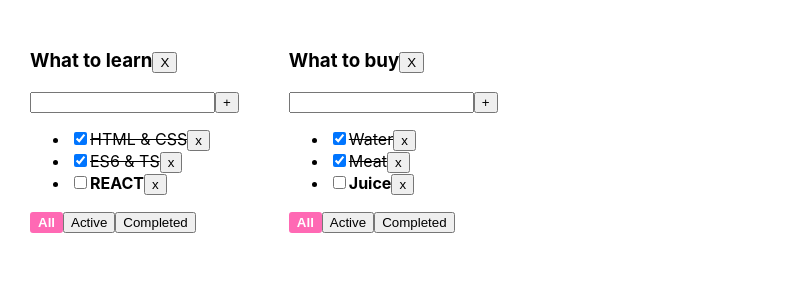
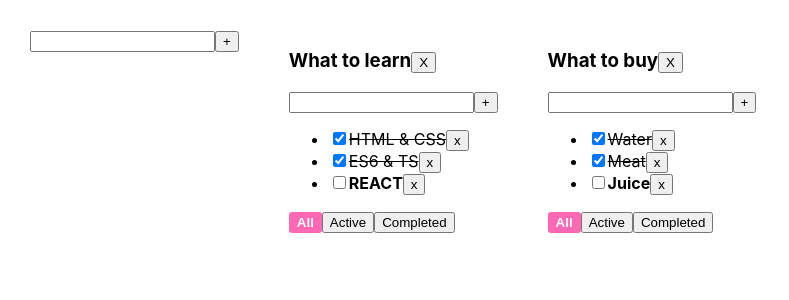
Before and after one commit to EgorZhuk/todolist-ts, a React (Create React App) app: page / in a window 1280 px wide. Shown: the top 300 px of the page, without its empty margins (0-789 px from the left). Built offline with nearby package versions, Linux system fonts and the light colour scheme.

Commit message:
Lesson 6

```diff
--- /dev/null
+++ b/src/AddItemForm.tsx
@@ -0,0 +1,44 @@
+import React, {ChangeEvent, FC, KeyboardEvent, useState} from 'react';
+
+type AddItemFormType = {
+  addItem: (title: string)=>void
+}
+
+export const AddItemForm: FC<AddItemFormType> = (props) => {
+
+  const [title, setTitle] = useState<string>("")
+  const [error, setError] = useState<boolean>(false)
+
+  const onChangeSetLocalTitleHandler = (e: ChangeEvent<HTMLInputElement>) => {
+    error && setError(false)
+    setTitle(e.currentTarget.value)
+  }
+  const onClickAddItemToTodoListHandler = () => {
+    const trimmedTitle = title.trim()
+    if(trimmedTitle){
+      props.addItem(trimmedTitle)
+    } else {
+      setError(true)
+    }
+    setTitle("")
+  }
+  const onKeyDownAddItemToTodoListHandler = (e: KeyboardEvent<HTMLInputElement>) => e.key === "Enter" && onClickAddItemToTodoListHandler()
+
+
+  const errorMessageStyles = {color: "hotpink", marginTop: "0", marginBottom: "0"}
+  const errorMessage = error && <p style={errorMessageStyles}>Please, enter item title</p>
+  const errorInputClasses = error ? "inputError" : undefined
+
+  return (
+    <div>
+      <input
+        value={title}
+        onChange={onChangeSetLocalTitleHandler}
+        onKeyDown={onKeyDownAddItemToTodoListHandler}
+        className={errorInputClasses}
+      />
+      <button onClick={onClickAddItemToTodoListHandler}>+</button>
+      {errorMessage}
+    </div>
+  );
+};
--- a/src/App.tsx
+++ b/src/App.tsx
@@ -2,7 +2,7 @@ import React, { useState} from 'react';
 import './App.css';
 import TodoList, {TaskType} from "./TodoList";
 import {v1} from "uuid";
-// import todoList from './TodoList';
+import {AddItemForm} from './AddItemForm';
 
 // Create
 // Read (pagination, filtration, sorting)
@@ -49,37 +49,34 @@ function App() {
   const [filter, setFilter] = useState<FilterValuesType>("all")
 
   const removeTask = (taskId: string, todoListId: string) => {
-      // const tasksForUpdate = tasks[todoListId]
-      // const updatedTasks = tasksForUpdate.filter(t => t.id !== taskId)
-      // const copyTasks = {...tasks}
-      // copyTasks[todoListId]=updatedTasks
-      // setTasks(copyTasks) // асинхронно, 5-10 ms
-
     setTasks({...tasks, [todoListId]:tasks[todoListId].filter(t=>t.id!==taskId)})
   }
+
   const changeTodoListFilter = (filter: FilterValuesType, todoListId: string) => {
         setTodoList(todoLists.map(t=>t.id===todoListId ? {...t, filter: filter}: t))
   }
+
+  const changeTodoListTitle = (title: string, todoListId: string) => {
+    setTodoList(todoLists.map(t=>t.id===todoListId ? {...t, title: title}: t))
+  }
+
   const addTask = (title: string, todoListId: string) => {
     const newTask: TaskType = {
             id: v1(),
             title: title,
             isDone: false
     }
-      // const tasksForUpdate = tasks[todoListId]
-      // const updatedTasks = [newTask, ...tasksForUpdate]
-      // const copyTasks = {...tasks}
-      // copyTasks[todoListId]=updatedTasks
-      // setTasks(copyTasks)
-
     setTasks({...tasks, [todoListId]:[newTask, ...tasks[todoListId]]})
   }
 
+  const changeTaskTitle = (taskId: string, title: string, todoListId: string)=>{
+    setTasks({...tasks, [todoListId]:tasks[todoListId].map(t=>t.id===taskId?{...t, title: title}: t)})
+  }
+
+
+
   const changeTaskStatus = (taskId: string, isDone: boolean, todoListId: string) => {
         setTasks({...tasks, [todoListId]:tasks[todoListId].map(t=>t.id===taskId?{...t, isDone: isDone}: t)})
-
-
-        // setTasks(tasks.map(t => t.id === taskId ? {...t, isDone: isDone}: t))
   }
 
   const removeTodoList = (todoListId: string)=>{
@@ -87,6 +84,17 @@ function App() {
       const copyTasks = {...tasks}
       delete copyTasks[todoListId]
       setTasks(copyTasks)
+  }
+
+  const addTodoList =(title: string)=>{
+    const newTodolistId=v1()
+    const newTodoList: TodoListType = {
+      id:newTodolistId,
+      title: title,
+      filter: 'all'
+    }
+    setTodoList([...todoLists, newTodoList])
+    setTasks({...tasks,[newTodolistId]:[]})
   }
 
     //UI
@@ -117,12 +125,15 @@ function App() {
           removeTodoList={removeTodoList}
           changeTaskStatus={changeTaskStatus}
           changeTodoListFilter={changeTodoListFilter}
+          changeTaskTitle={changeTaskTitle}
+          changeTodoListTitle={changeTodoListTitle}
         />
       )
   })
 
     return (
         <div className="App">
+          <AddItemForm addItem={addTodoList}/>
           {todoListsItems}
         </div>
     );
--- /dev/null
+++ b/src/EditableSpan.tsx
@@ -0,0 +1,47 @@
+import React, {ChangeEvent, KeyboardEvent, FC, useState} from 'react';
+
+type EditableSpanPropsType={
+  title: string
+  classes: string
+  changeTitle: (title: string)=>void
+}
+
+export const EditableSpan: FC<EditableSpanPropsType> = (props) => {
+  const [editMode, setEditMode]=useState<boolean>(false)
+  const [title, setTitle] = useState<string>(props.title)
+
+  const onChangeSetLocalTitleHandler = (e: ChangeEvent<HTMLInputElement>) => {
+    setTitle(e.currentTarget.value)
+  }
+
+  const onKeyDownSetTitle = (e: KeyboardEvent<HTMLInputElement>)=>{
+    e.key==='Enter' && offEditMode()
+  }
+
+  const onEditMode = ()=>{
+    setEditMode(true)
+  }
+
+  const offEditMode = ()=>{
+    props.changeTitle(title)
+    setEditMode(false)
+  }
+
+  return (
+    editMode
+      ? <input
+          value={title}
+          autoFocus={true}
+          onBlur={offEditMode}
+          onChange={onChangeSetLocalTitleHandler}
+          onKeyDown={onKeyDownSetTitle}
+        />
+
+      : <span
+          onDoubleClick={onEditMode}
+          className={props.classes}>
+        {props.title}
+       </span>
+
+  );
+};
--- a/src/Todolist.tsx
+++ b/src/Todolist.tsx
@@ -1,5 +1,7 @@
-import React, {ChangeEvent, useState, KeyboardEvent} from 'react';
+import React, {ChangeEvent} from 'react';
 import {FilterValuesType} from "./App";
+import {AddItemForm} from './AddItemForm';
+import {EditableSpan} from './EditableSpan';
 // title - заголовок
 // tasks - список задач
 
@@ -13,7 +15,9 @@ type TodoListPropsType = {
     removeTask: (taskId: string, todoListId: string) => void
     addTask: (title: string, todoListId: string) => void
     changeTodoListFilter: (filter: FilterValuesType, todoListId: string) => void
+    changeTodoListTitle: (title: string, todoListId: string) => void
     changeTaskStatus: (taskId: string, isDone: boolean, todoListId: string) => void
+    changeTaskTitle: (taskId: string, title: string, todoListId: string)=> void
 }
 
 export type TaskType = {
@@ -23,13 +27,16 @@ export type TaskType = {
 }
 
 const TodoList = (props: TodoListPropsType) => {
-    const [title, setTitle] = useState<string>("")
-    const [error, setError] = useState<boolean>(false)
+
     const tasksItems = props.tasks.length
         ? props.tasks.map((task: TaskType) => {
             const onClickRemoveTaskHandler = () => props.removeTask(task.id, props.todoListId)
             const onChangeSetTaskStatus = (e: ChangeEvent<HTMLInputElement>) => props.changeTaskStatus(task.id, e.currentTarget.checked, props.todoListId)
-            const isDoneClasses = task.isDone ? "isDone" : "notIsDone"
+            const onChangeSetTaskTitle = (title: string)=>{
+              props.changeTaskTitle(task.id, title, props.todoListId)
+            }
+
+        const isDoneClasses = task.isDone ? "isDone" : "notIsDone"
             return (
                 <li key={task.id}>
                     <input
@@ -37,52 +44,38 @@ const TodoList = (props: TodoListPropsType) => {
                         checked={task.isDone}
                         onChange={onChangeSetTaskStatus}
                     />
-                    <span className={isDoneClasses}>{task.title}</span>
+                    <EditableSpan
+                      classes={isDoneClasses}
+                      title={task.title}
+                      changeTitle={onChangeSetTaskTitle}
+                    />
                     <button onClick={onClickRemoveTaskHandler}>x</button>
                 </li>
             )
         })
         : <span>Tasks list is empty</span>
 
-    const onClickAddTaskToTodoListHandler = () => {
-        const trimmedTitle = title.trim()
-        if(trimmedTitle){
-            props.addTask(trimmedTitle, props.todoListId)
-        } else {
-            setError(true)
-        }
-        setTitle("")
-    }
-    const onChangeSetLocalTitleHandler = (e: ChangeEvent<HTMLInputElement>) => {
-        error && setError(false)
-        setTitle(e.currentTarget.value)
-    }
-    const onKeyDownAddTaskToTodoListHandler = (e: KeyboardEvent<HTMLInputElement>) => e.key === "Enter" && onClickAddTaskToTodoListHandler()
+    const addTask= (title:string) => props.addTask(title, props.todoListId)
 
-    const errorMessageStyles = {color: "hotpink", marginTop: "0", marginBottom: "0"}
     const getOnClickSetFilterHandler = (filter: FilterValuesType) => () => props.changeTodoListFilter(filter, props.todoListId)
 
     const onClickRemoveTodoListHandler = ()=>props.removeTodoList(props.todoListId)
 
-    const errorInputClasses = error ? "inputError" : undefined
-    const errorMessage = error && <p style={errorMessageStyles}>Please, enter task title</p>
+    const changeTodoListTitle = (title: string)=>props.changeTodoListTitle(title, props.todoListId)
+
 
     return (
         <div>
             <h3>
-              {props.title}
+              <EditableSpan
+                title={props.title}
+                classes={''}
+                changeTitle={changeTodoListTitle}
+              />
               <button onClick={onClickRemoveTodoListHandler}>X</button>
             </h3>
-            <div>
-                <input
-                    value={title}
-                    onChange={onChangeSetLocalTitleHandler}
-                    onKeyDown={onKeyDownAddTaskToTodoListHandler}
-                    className={errorInputClasses}
-                />
-                <button onClick={onClickAddTaskToTodoListHandler}>+</button>
-                {errorMessage}
-            </div>
+            <AddItemForm addItem={addTask}/>
+
             <ul>
                 {tasksItems}
             </ul>
```
